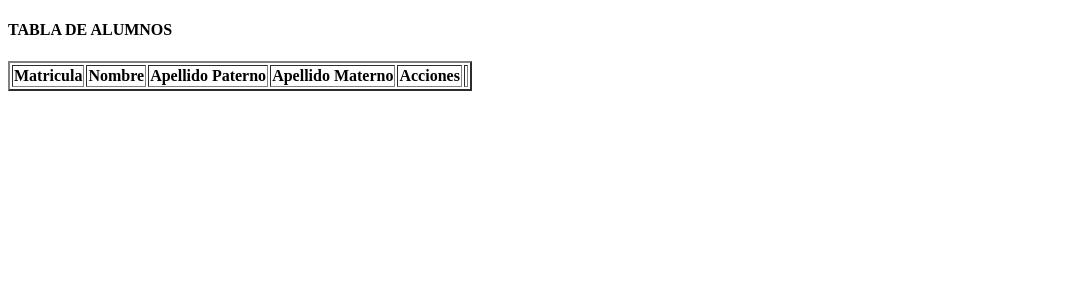
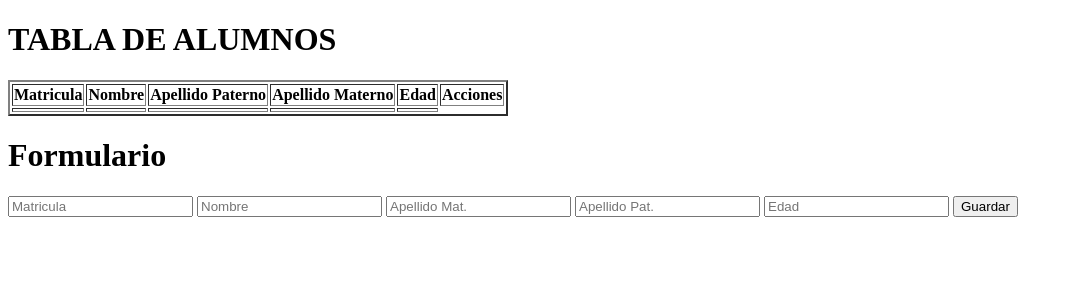
Before and after one commit to 125052657-source/Aplicaciones-Web-TIID-222, a PHP site: page /CRUD/Alumnos.php in a window 1280 px wide. Shown: the top 300 px of the page, without its empty margins (0-1073 px from the left). Run offline with PHP 8.4, Linux system fonts and the light colour scheme; tables that the repository leaves empty or names only in its code hold one stand-in row (values such as "Sample post"); lists and menus that the app fills with data are empty; some libraries are stand-ins or nearby versions.

Commit message:
Se trabajo en php

```diff
--- a/CRUD/Alumnos.php
+++ b/CRUD/Alumnos.php
@@ -21,16 +21,73 @@
 </head>
 <body>
 
-    <h4>TABLA DE ALUMNOS</h4>
+    <h1>TABLA DE ALUMNOS</h1>
 
     <table border="2">
-        <th>Matricula</th>
-        <th>Nombre</th>
-        <th>Apellido Paterno</th>
-        <th>Apellido Materno</th>
-        <th>Acciones</th>
-        <th></th>
+        <thead>
+            <tr>
+                <th>Matricula</th>
+                <th>Nombre</th>
+                <th>Apellido Paterno</th>
+                <th>Apellido Materno</th>
+                <th>Edad</th>
+                <th>Acciones</th>
+            </tr>
+        </thead>
+        <tbody>
+
+            <?php
+                while($row=mysqli_fetch_array($query)){
+            ?>
+            <tr>
+                <td><php echo $rom['matricula']?></td>
+                <td><php echo $rom['nombre']?></td>
+                <td><php echo $rom['apema']?></td>
+                <td><php echo $rom['apepa']?></td>
+                <td><php echo $rom['edad']?></td>
+            </tr>
+            <?php
+                }
+            ?>
+
+        </tbody>
     </table>
 
+        <h1>Formulario</h1>
+
+    <form action="Insertar.php" method="POST">
+
+
+
+        <input type="text"
+            class="form-control"
+            name="matricula"
+            placeholder="Matricula">
+
+        <input type="text"
+            class="form-control"
+            name="nombre"
+            placeholder="Nombre">
+
+        <input type="text"
+            class="form-control"
+            name="apema"
+            placeholder="Apellido Mat.">
+
+        <input type="text"
+            class="form-control"
+            name="apepa"
+            placeholder="Apellido Pat.">
+
+        <input type="text"
+            class="form-control"
+            name="edad"
+            placeholder="Edad">
+
+        <button type="submit">Guardar</button>
+
+    </form>
+
 </body>
+
 </html>
```
Also changed, not shown: CRUD/Insertar.php (+36 -0 lines).
